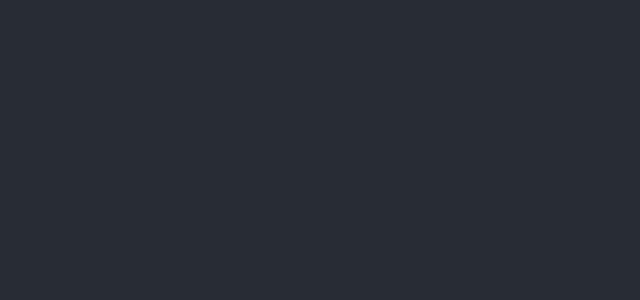
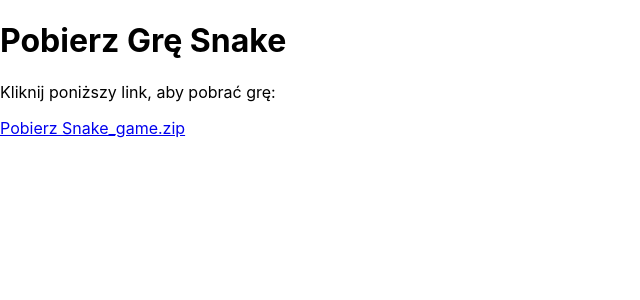
Before and after one commit to gabbaron105/Zal-, a React (Create React App) app: page / in a window 1280 px wide. Shown: the top 300 px of the page, without its empty margins (0-640 px from the left). Built offline with nearby package versions, Linux system fonts and the light colour scheme.

Commit message:
Opis zmian

```diff
--- a/src/App.js
+++ b/src/App.js
@@ -1,11 +1,10 @@
-import './App.css';
+import React from 'react';
+import DownloadGame from './DownloadGame';
 
 function App() {
   return (
     <div className="App">
-      <header className="App-header">
-
-      </header>
+      <DownloadGame />
     </div>
   );
 }
--- /dev/null
+++ b/src/DownloadGame.js
@@ -0,0 +1,13 @@
+import React from 'react';
+
+const DownloadGame = () => {
+  return (
+    <div>
+      <h1>Pobierz Grę Snake</h1>
+      <p>Kliknij poniższy link, aby pobrać grę:</p>
+      <a href="/snake.exe" download>Pobierz Snake_game.zip</a>
+    </div>
+  );
+};
+
+export default DownloadGame;
```
Also changed, not shown: 1 other file (tests, documents, lock files or other folders).
